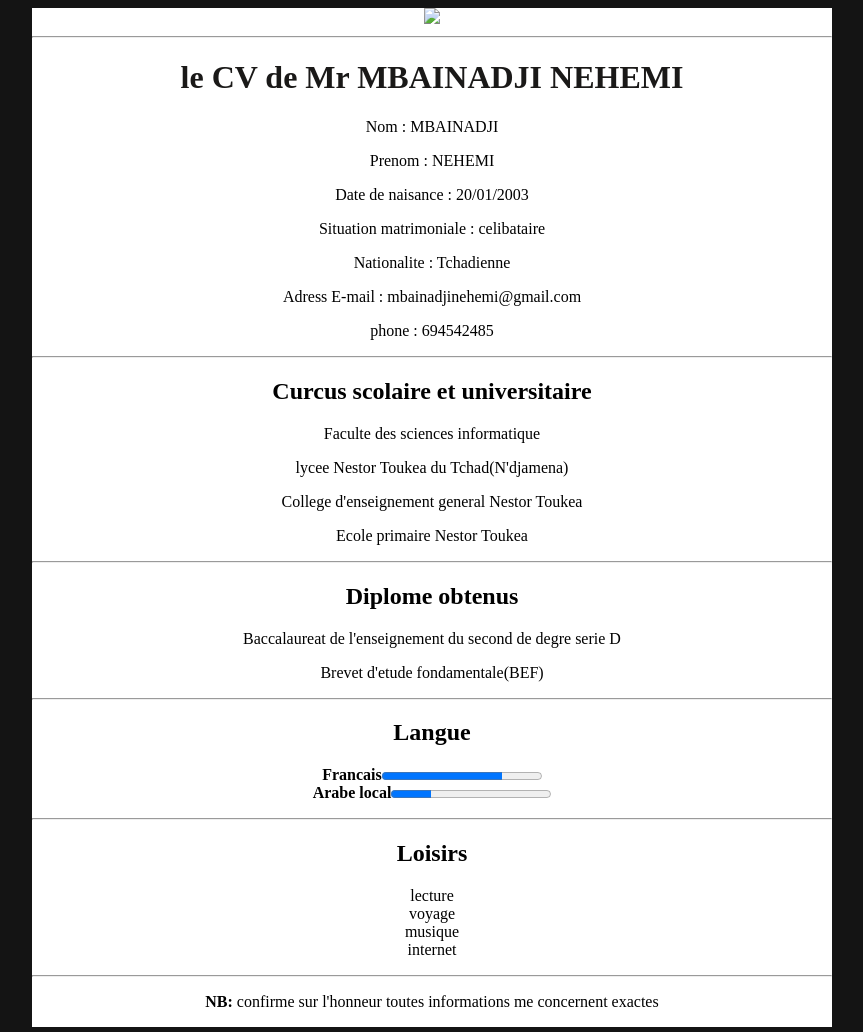
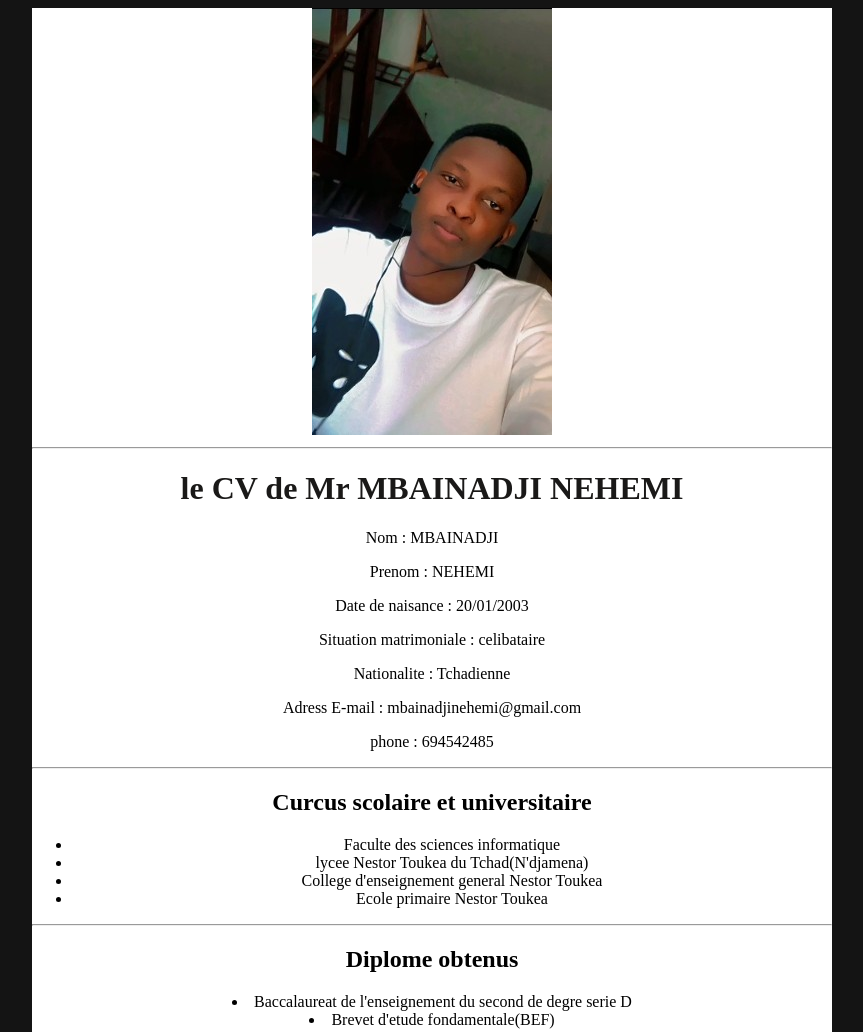
Before and after one commit to mbainadji/Mbainadji.github.io, a plain HTML site: page index.html in a window 1280 px wide. Shown: the top 1032 px of the page, without its empty margins (208-1071 px from the left). Drawn offline with Linux system fonts and the light colour scheme.

Commit message:
Add files via upload

```diff
--- a/index.html
+++ b/index.html
@@ -7,7 +7,7 @@
     </head>
      <body>
         <div id="carte">
-        <img src="/home/succes/photo/image5.jpg">
+        <img src="succes.jpg">
         <hr>
         <h1>le CV de Mr MBAINADJI NEHEMI</h1>
         <p>Nom : MBAINADJI</p>
@@ -20,15 +20,16 @@
 
         <hr>
         <h2>Curcus scolaire et universitaire</h2>
-        <p>Faculte des sciences informatique</p>
-        <p>lycee Nestor Toukea du Tchad(N'djamena)</p>
-        <p>College d'enseignement general Nestor Toukea</p>
-        <P>Ecole primaire Nestor Toukea</P>
-
+        <ul>
+                <li>Faculte des sciences informatique</li>
+                <li>lycee Nestor Toukea du Tchad(N'djamena)</li>
+                <li>College d'enseignement general Nestor Toukea</li>
+                <li>Ecole primaire Nestor Toukea</li>
+        </ul>
         <hr>
         <h2>Diplome obtenus</h2>
-        <p>Baccalaureat de l'enseignement du second de degre serie D </p>
-        <p>Brevet d'etude fondamentale(BEF)</p>
+        <li>Baccalaureat de l'enseignement du second de degre serie D </li>
+        <li>Brevet d'etude fondamentale(BEF)</li>
 
         <hr>
         <h2>Langue</h2>
```
Also changed, not shown: succes.jpg (added).
